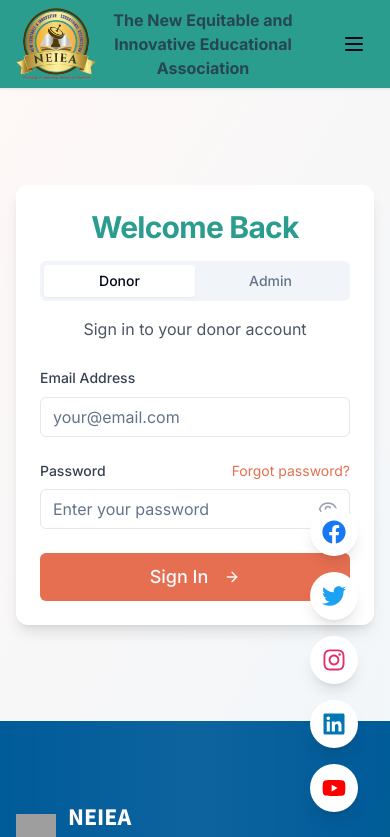
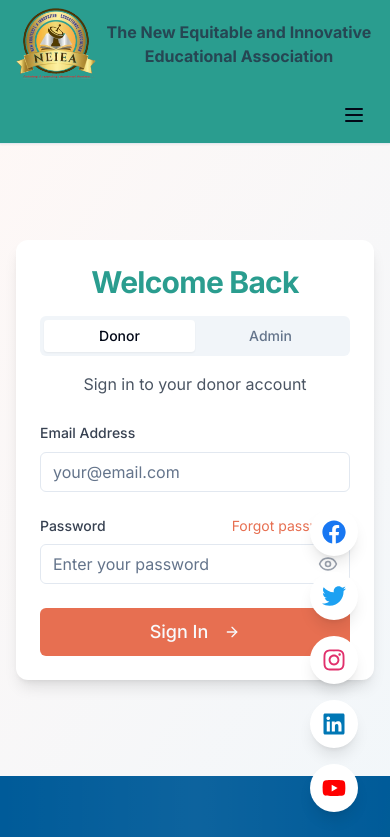
Before and after one commit to Tekisky123/NEIEA-Frontend, a React (Vite) app: page /login in a window 390 px wide. Shown: the top 837 px of the page. Built offline with nearby package versions, Linux system fonts and the light colour scheme; grey boxes are pictures that could not be loaded; the HTML template or start-up script is replaced by a standard one.

Commit message:
style: Adjust layout and structure of Navigation component for improved responsiveness

```diff
--- a/src/components/Navigation.tsx
+++ b/src/components/Navigation.tsx
@@ -21,13 +21,15 @@ const Navigation: React.FC = () => {
 
   return (
     <header className="sticky top-0 z-50 bg-ngo-color6 border-b shadow-sm">
-      <div className="container mx-auto px-4 py-2 flex items-center justify-center">
-        <Link to="/" className="flex items-center space-x-2">
+      <div className="mx-auto px-4 py-2 flex sm:items-center sm:flex-row flex-col sm:justify-between">
+        <Link to="/" className="flex items-center justify-between space-x-2">
           <img src={logoRemovedBg} alt="NEIEA Logo" className="w-20" />
           <div className="lg:text-xl font-bold text-ngo-color5 text-center">
             The New Equitable and Innovative Educational Association
           </div>
         </Link>
+
+        <div className='pt-4 flex justify-between'>
           <div className="py-1 px-4">
             <GoogleTranslate />
           </div>
@@ -40,6 +42,7 @@ const Navigation: React.FC = () => {
               >
                 {isMobileMenuOpen ? <X size={24} /> : <Menu size={24} />}
               </button>
+            </div>
           </div>
         </div>
       </div>
```
Lines whose indentation alone changed are shown as unchanged.
